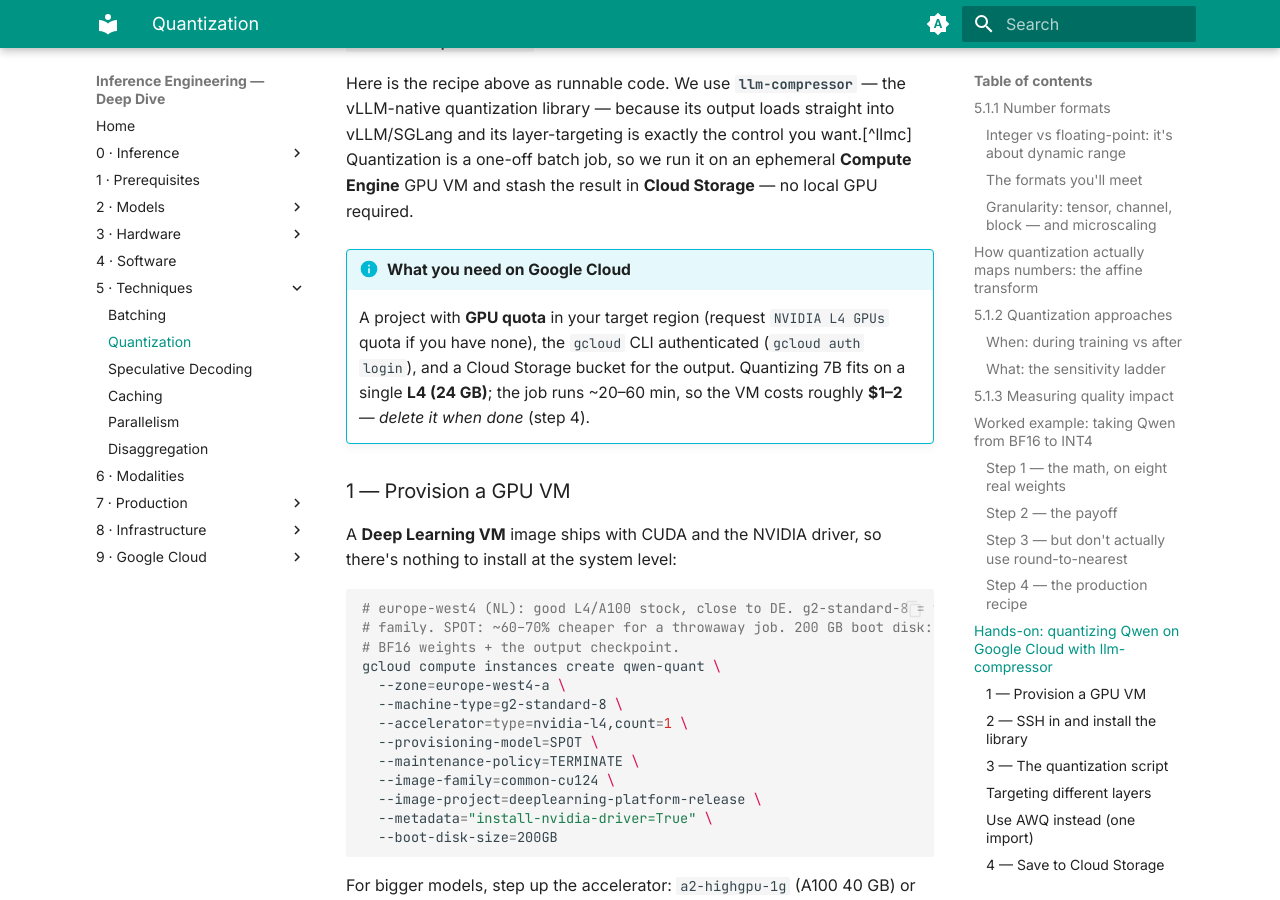
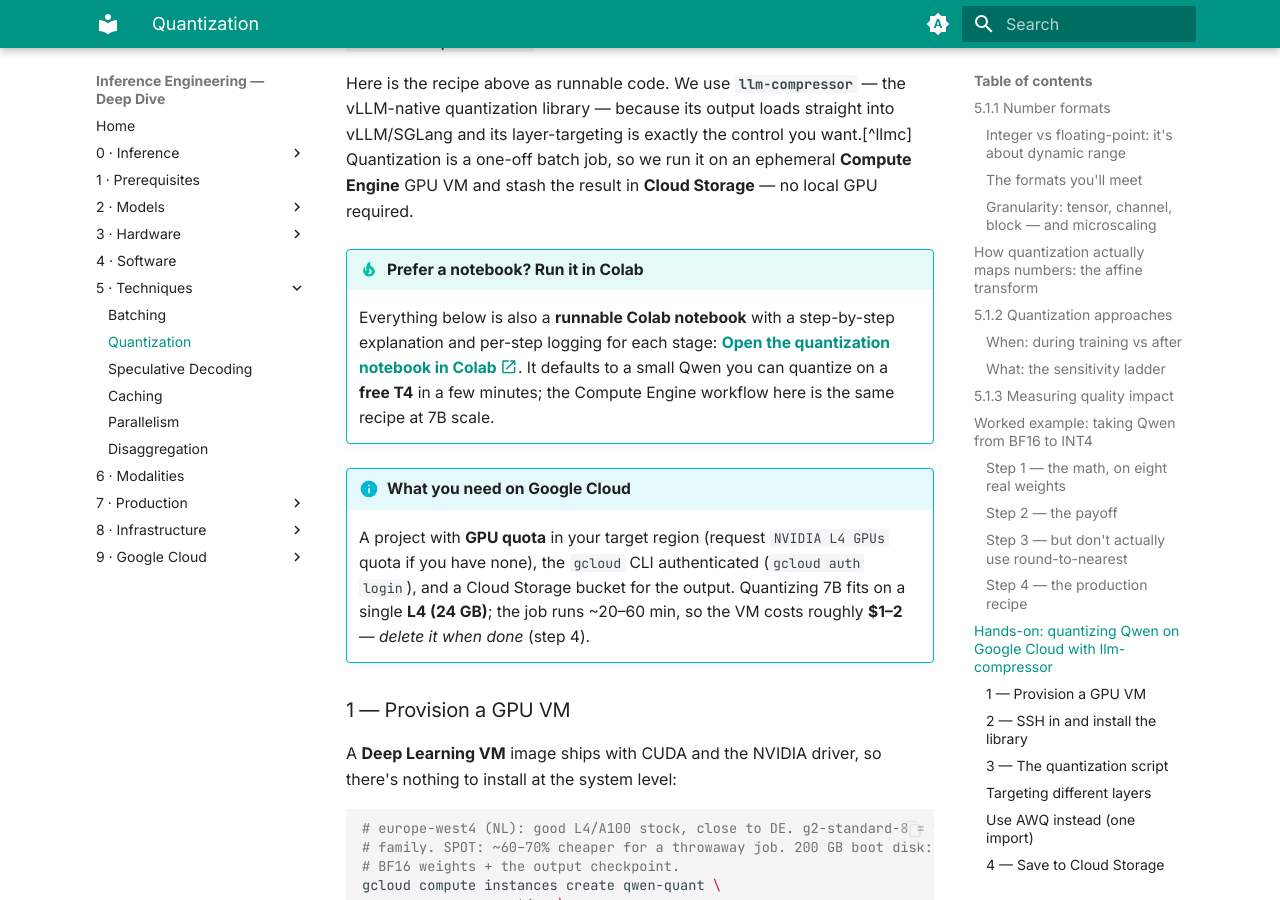
Before and after one commit to maxkimambo/inference-engineering-deep-dive, an MkDocs documentation site: the page built from docs/chapters/techniques/quantization.md, in a window 1280 px wide and 900 px high, scrolled down 10661 px. Built offline with MkDocs 1.6.1 and Material for MkDocs 9.7.7, drawn with Linux system fonts in a browser that asks for light colours.

Commit message:
Add runnable Colab notebook for the quantization example
Companion to §5.1: end-to-end W4A16 GPTQ pipeline on Qwen with per-step
logging, model-inspection tips, and Colab VRAM/OOM/cache tricks. Pins
llmcompressor==0.8.0 to avoid the pydantic version-mismatch error. Links
it from the hands-on section.

```diff
--- a/docs/chapters/techniques/quantization.md
+++ b/docs/chapters/techniques/quantization.md
@@ -362,6 +362,13 @@ library — because its output loads straight into vLLM/SGLang and its layer-tar
 control you want.[^llmc] Quantization is a one-off batch job, so we run it on an ephemeral
 **Compute Engine** GPU VM and stash the result in **Cloud Storage** — no local GPU required.
 
+!!! tip "Prefer a notebook? Run it in Colab"
+    Everything below is also a **runnable Colab notebook** with a step-by-step explanation and
+    per-step logging for each stage:
+    [**Open the quantization notebook in Colab :material-open-in-new:**](https://colab.research.google.com/github/maxkimambo/inference-engineering-deep-dive/blob/main/docs/notebooks/quantization-qwen-w4a16.ipynb).
+    It defaults to a small Qwen you can quantize on a **free T4** in a few minutes; the Compute
+    Engine workflow here is the same recipe at 7B scale.
+
 !!! info "What you need on Google Cloud"
     A project with **GPU quota** in your target region (request `NVIDIA L4 GPUs` quota if you have
     none), the `gcloud` CLI authenticated (`gcloud auth login`), and a Cloud Storage bucket for the
```
Also changed, not shown: docs/notebooks/quantization-qwen-w4a16.ipynb (added).
